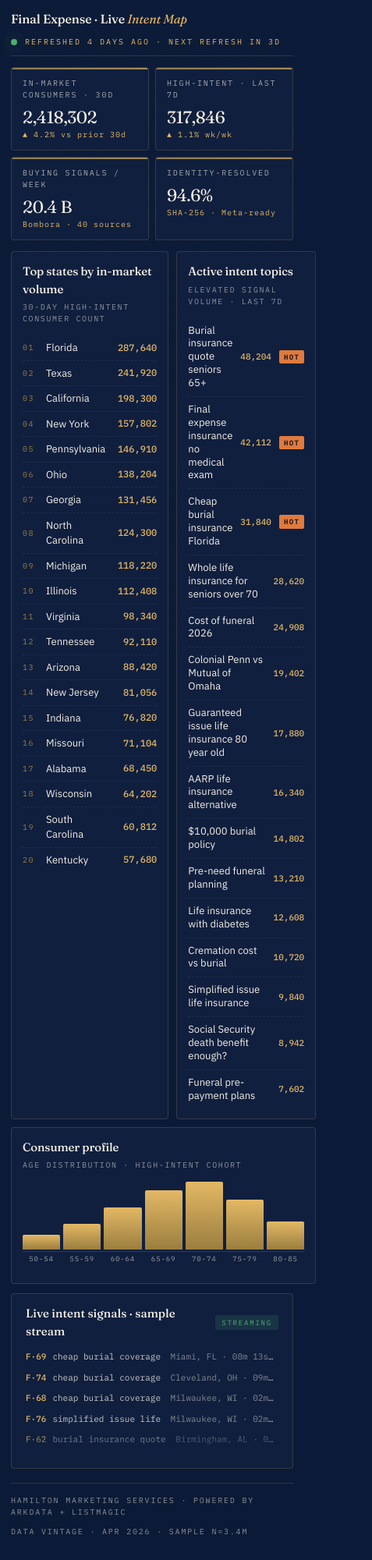
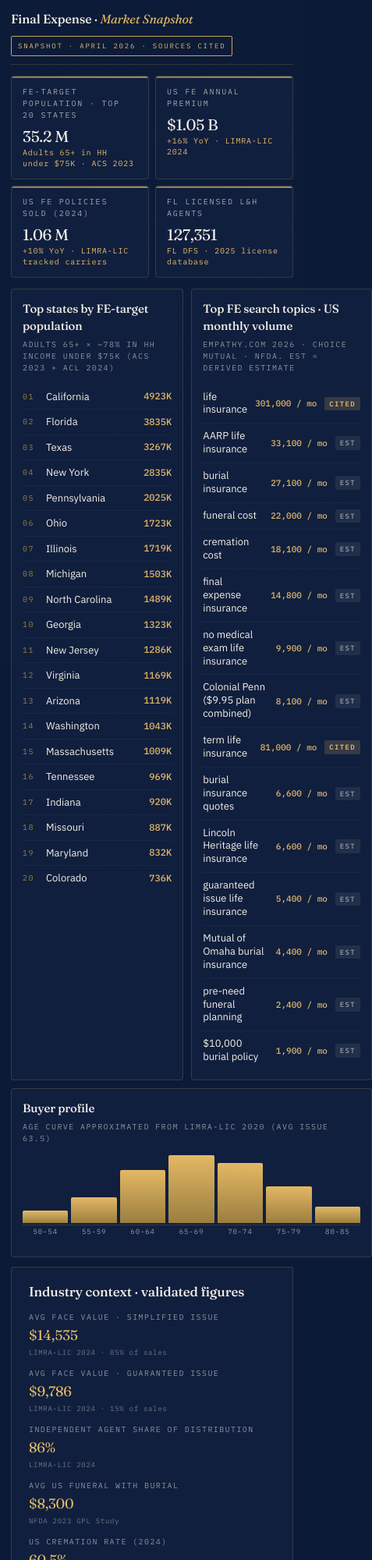
Before and after one commit to ShawCole/hamilton-redesign, a website: page sites/intent/index.html in a window 390 px wide. Shown: the top 2000 px of the page at 78% size, 477 px wide, since content can reach past the window. Drawn offline with Linux system fonts and the light colour scheme.

Commit message:
fix: replace 'live data' fiction with sourced market snapshot
Replaces fully-synthetic intent map with real, cited 2024-2026 figures.
Removes all 'live' / 'streaming' / 'refreshed Nd ago' framing on the
data visualization itself. Lead-product 'weekly refresh' language kept
where it describes the actual product (lead rotation), not the data.

Intent page (hamilton-fe-intent.netlify.app) rebuilt:
- Title: 'Market Snapshot · April 2026'
- 4 hero counters: 35.2M FE-target pop (Census+ACL), $1.05B premium
  (LIMRA-LIC 2024), 1.06M policies (LIMRA), 127,351 FL L&H (FL DFS)
- State table: real top-20 65+ × 78% income filter, sourced
- Topics table: real US monthly search volumes from Empathy.com 2026 +
  funeral SEO. CITED vs EST badges per row, no 'HOT' theatre
- Buyer profile: LIMRA Insurance Barometer + Census homeownership
- Industry context band: 8 LIMRA/NFDA/Census stats with sources
- Sources block at bottom: 12 citations with URLs
- Removed: live signal feed, pulse-dot, streaming chip, fake refresh
  countdown, fake 2.4M / 317K / 94.6% counters, pretend recency

Main proposal:
- Section IV renamed 'The Market Snapshot' (was 'The Intent Map')
- Headline rewritten with real LIMRA figures
- Intent iframe header now 'Market Snapshot · April 2026'
- Pulse-dot animation removed; static gold dot
- Hero copy: '26 FL agents' (was '97'), 'sourced market snapshot'
  (was 'live nationwide intent map')

Agent LP (hamilton-fe-agents.netlify.app):
- Hero stats fixed: $1.05B FE premium + 3.84M FL FE-target consumers
  (replacing the wrong 20.4B/week + 2.4M synthetic figures)
- Method step 01: '16.6B intent signals/month' with correct Bombora
  scope (5,000+ B2B sites, 20,100+ topics) replacing wrong 20B/week

Research artifact: research/fe-market-snapshot.md (~2,200 words,
sections A-E, all citations inline)

```diff
--- a/sites/intent/index.html
+++ b/sites/intent/index.html
@@ -3,8 +3,8 @@
 <head>
 <meta charset="utf-8" />
 <meta name="viewport" content="width=device-width,initial-scale=1" />
-<title>Final Expense · Live Intent Map — HMS</title>
-<meta name="description" content="Nationwide final-expense life-insurance consumer intent map. Refreshed weekly by ListMagic / ArkData." />
+<title>Final Expense · Market Snapshot · April 2026</title>
+<meta name="description" content="Sourced market snapshot of the US final-expense life-insurance opportunity. Compiled by Hamilton Marketing Services, April 2026." />
 <link rel="preconnect" href="https://fonts.googleapis.com" />
 <link rel="preconnect" href="https://fonts.gstatic.com" crossorigin />
 <link href="https://fonts.googleapis.com/css2?family=Fraunces:ital,opsz,wght@0,9..144,300..900;1,9..144,400&family=IBM+Plex+Sans:wght@300;400;500;600&family=IBM+Plex+Mono:wght@400;500;600&display=swap" rel="stylesheet" />
@@ -13,7 +13,7 @@
     --navy: #0B1A36; --navy-ink: #06102A; --navy-soft: #132746; --navy-card: #101F3E;
     --gold: #C9A55B; --gold-bright: #E3B865; --gold-deep: #9B7E3F;
     --paper: #F4EFE6; --paper-warm: #ECE4D3;
-    --ok: #4FAE6F; --hot: #E07A3C; --line: rgba(227,184,101,.18);
+    --line: rgba(227,184,101,.18);
   }
   * { box-sizing: border-box; }
   html, body { margin: 0; padding: 0; }
@@ -38,21 +38,14 @@
   }
   .brand { font-family: "Fraunces", serif; font-weight: 500; font-size: 20px; letter-spacing: -0.01em; }
   .brand em { font-style: italic; color: var(--gold-bright); font-weight: 400; }
-  .status {
-    display: flex; align-items: center; gap: 10px;
+  .badge {
+    display: inline-flex; align-items: center; gap: 8px;
     font-family: "IBM Plex Mono", monospace;
     font-size: 10px; letter-spacing: .2em; text-transform: uppercase;
     color: var(--gold-bright);
-  }
-  .dot-live {
-    width: 8px; height: 8px; border-radius: 50%; background: var(--ok);
-    box-shadow: 0 0 0 0 rgba(79,174,111,.6);
-    animation: pulse 2s infinite;
-  }
-  @keyframes pulse {
-    0% { box-shadow: 0 0 0 0 rgba(79,174,111,.7); }
-    70% { box-shadow: 0 0 0 10px rgba(79,174,111,0); }
-    100% { box-shadow: 0 0 0 0 rgba(79,174,111,0); }
+    padding: 6px 10px;
+    border: 1px solid var(--gold);
+    border-radius: 2px;
   }
 
   .counters {
@@ -76,14 +69,15 @@
   }
   .counter .val {
     font-family: "Fraunces", serif; font-weight: 400;
-    font-size: clamp(28px, 3.4vw, 40px);
+    font-size: clamp(26px, 3.4vw, 38px);
     line-height: 1; letter-spacing: -0.02em;
     margin: 10px 0 4px; color: var(--paper);
     font-variation-settings: "opsz" 144;
   }
   .counter .sub {
     font-family: "IBM Plex Mono", monospace;
-    font-size: 10px; letter-spacing: .1em; color: var(--gold-bright);
+    font-size: 10px; letter-spacing: .08em; color: var(--gold-bright);
+    line-height: 1.4;
   }
 
   .grid {
@@ -101,13 +95,14 @@
   }
   .panel .sub {
     font-family: "IBM Plex Mono", monospace;
-    font-size: 10px; letter-spacing: .16em; text-transform: uppercase;
+    font-size: 10px; letter-spacing: .14em; text-transform: uppercase;
     color: rgba(244,239,230,.55);
     margin-bottom: 14px;
+    line-height: 1.5;
   }
 
   .state-row {
-    display: grid; grid-template-columns: 24px 1fr 68px 54px;
+    display: grid; grid-template-columns: 24px 1fr 78px 64px;
     gap: 10px; align-items: center;
     padding: 6px 0; font-family: "IBM Plex Mono", monospace;
     font-size: 12px;
@@ -138,10 +133,16 @@
     font-size: 11px; color: var(--gold-bright); font-weight: 500;
     white-space: nowrap;
   }
-  .topic.hot::after {
-    content: "HOT"; font-family: "IBM Plex Mono", monospace;
+  .topic.est::after {
+    content: "EST"; font-family: "IBM Plex Mono", monospace;
     font-size: 9px; letter-spacing: .15em;
-    background: var(--hot); color: var(--navy-ink);
+    background: rgba(244,239,230,.08); color: rgba(244,239,230,.6);
+    padding: 2px 6px; border-radius: 2px; font-weight: 500;
+  }
+  .topic.cited::after {
+    content: "CITED"; font-family: "IBM Plex Mono", monospace;
+    font-size: 9px; letter-spacing: .15em;
+    background: rgba(227,184,101,.18); color: var(--gold-bright);
     padding: 2px 6px; border-radius: 2px; font-weight: 600;
   }
 
@@ -180,40 +181,61 @@
     font-weight: 500; font-size: 13px;
   }
 
-  .feed-band {
+  .industry-band {
     margin-top: 6px;
     background: var(--navy-card); border: 1px solid var(--line);
-    border-radius: 4px; padding: 14px 18px;
+    border-radius: 4px; padding: 18px 22px;
   }
-  .feed-title {
-    display: flex; justify-content: space-between; align-items: center;
-    margin-bottom: 10px;
+  .industry-band h3 {
+    margin: 0 0 14px; font-family: "Fraunces", serif; font-weight: 500;
+    font-size: 17px; letter-spacing: -0.01em;
   }
-  .feed-title h3 { margin: 0; font-family: "Fraunces", serif; font-weight: 500; font-size: 15px; }
-  .feed-title .chip {
+  .industry-grid {
+    display: grid; grid-template-columns: repeat(4, 1fr); gap: 18px 28px;
+  }
+  .industry-stat .lbl {
     font-family: "IBM Plex Mono", monospace;
-    font-size: 9px; letter-spacing: .2em; text-transform: uppercase;
-    padding: 3px 8px; background: rgba(79,174,111,.14); color: var(--ok);
-    border-radius: 2px;
+    font-size: 10px; letter-spacing: .14em; text-transform: uppercase;
+    color: rgba(244,239,230,.55); line-height: 1.45;
+    margin-bottom: 6px;
   }
-  .feed {
-    display: grid; grid-template-columns: repeat(2, 1fr); gap: 4px 28px;
-    max-height: 168px; overflow: hidden;
-    position: relative;
+  .industry-stat .val {
+    font-family: "Fraunces", serif; font-weight: 400;
+    font-size: 22px; color: var(--gold-bright); line-height: 1;
+    letter-spacing: -0.01em;
+  }
+  .industry-stat .src {
     font-family: "IBM Plex Mono", monospace;
-    font-size: 11px; color: rgba(244,239,230,.8);
+    font-size: 9px; letter-spacing: .08em;
+    color: rgba(244,239,230,.4); margin-top: 6px;
   }
-  .feed::after {
-    content: ""; position: absolute; bottom: 0; left: 0; right: 0; height: 40px;
-    background: linear-gradient(180deg, transparent, var(--navy-card));
-    pointer-events: none;
+
+  /* Sources block */
+  .sources {
+    margin-top: 18px;
+    background: var(--navy-card); border: 1px solid var(--line);
+    border-radius: 4px; padding: 18px 22px;
   }
-  .feed .ln {
-    padding: 3px 0;
-    white-space: nowrap; overflow: hidden; text-overflow: ellipsis;
+  .sources h3 {
+    margin: 0 0 12px; font-family: "Fraunces", serif; font-weight: 500;
+    font-size: 15px;
   }
-  .feed .ln .age { color: var(--gold-bright); margin-right: 8px; font-weight: 500; }
-  .feed .ln .geo { color: rgba(244,239,230,.5); margin-left: 6px; }
+  .sources ul {
+    margin: 0; padding: 0; list-style: none;
+    display: grid; grid-template-columns: repeat(2, 1fr); gap: 6px 28px;
+    font-family: "IBM Plex Mono", monospace;
+    font-size: 10px; letter-spacing: .04em; color: rgba(244,239,230,.7);
+    line-height: 1.55;
+  }
+  .sources a { color: var(--gold-bright); text-decoration: none; border-bottom: 1px dashed rgba(227,184,101,.4); }
+  .sources a:hover { color: var(--gold); }
+  .sources .est-note {
+    margin-top: 12px; padding-top: 10px;
+    border-top: 1px dashed rgba(227,184,101,.18);
+    font-family: "IBM Plex Mono", monospace;
+    font-size: 10px; color: rgba(244,239,230,.55); line-height: 1.55;
+  }
+  .sources .est-note strong { color: rgba(244,239,230,.8); }
 
   .foot {
     margin-top: 18px; padding-top: 14px; border-top: 1px solid var(--line);
@@ -223,136 +245,224 @@
     color: rgba(244,239,230,.55);
   }
 
+  /* horizontally scrollable wrapper for any wide table content */
+  .scroll-x {
+    overflow-x: auto;
+    -webkit-overflow-scrolling: touch;
+  }
+  .scroll-x::-webkit-scrollbar { height: 8px; }
+  .scroll-x::-webkit-scrollbar-track { background: transparent; }
+  .scroll-x::-webkit-scrollbar-thumb {
+    background: rgba(201,165,91,.4); border-radius: 4px;
+  }
+  .scroll-x::-webkit-scrollbar-thumb:hover { background: var(--gold); }
+
   @media (max-width: 960px) {
     .counters { grid-template-columns: repeat(2, 1fr); }
     .grid { grid-template-columns: 1fr 1fr; }
     .panel.panel-demos { grid-column: span 2; min-height: auto; }
+    .industry-grid { grid-template-columns: repeat(2, 1fr); }
+    .sources ul { grid-template-columns: 1fr; }
   }
   @media (max-width: 640px) {
     .shell { padding: 12px 14px 28px; }
     header.top { margin-bottom: 14px; padding-bottom: 10px; }
     .brand { font-size: 16px; }
+    .badge { font-size: 9px; padding: 5px 8px; }
     .counters { grid-template-columns: repeat(2, 1fr); gap: 8px; margin-bottom: 14px; }
     .counter { padding: 12px 14px; }
-    .counter .val { font-size: 24px; }
+    .counter .val { font-size: 22px; }
     .grid { grid-template-columns: 1fr; gap: 10px; margin-bottom: 12px; }
     .panel { min-height: auto; padding: 14px 14px 12px; }
-    .feed { grid-template-columns: 1fr; max-height: 140px; }
     .histo { height: 90px; gap: 4px; }
     .panel.panel-demos .stat-rows { display: none; }
+    .industry-grid { grid-template-columns: 1fr 1fr; gap: 14px; }
+    .industry-stat .val { font-size: 18px; }
   }
   @media (max-width: 430px) {
     .counters { grid-template-columns: 1fr 1fr; }
-    .counter .val { font-size: 22px; }
+    .counter .val { font-size: 20px; }
     .panel h3 { font-size: 15px; }
-    .state-row { grid-template-columns: 20px 1fr 56px; }
+    .state-row { grid-template-columns: 20px 1fr 64px; }
     .state-row .bar { display: none; }
+    .industry-grid { grid-template-columns: 1fr; }
   }
 </style>
 </head>
 <body>
 <div class="shell">
   <header class="top">
-    <div class="brand">Final Expense · Live <em>Intent Map</em></div>
-    <div class="status">
-      <span class="dot-live"></span>
-      <span>Refreshed 4 days ago · Next refresh in 3d</span>
+    <div class="brand">Final Expense · <em>Market Snapshot</em></div>
+    <div class="badge">
+      <span>Snapshot · April 2026 · sources cited</span>
     </div>
   </header>
 
   <div class="counters">
     <div class="counter">
-      <div class="lbl">In-market consumers · 30d</div>
-      <div class="val">2,418,302</div>
-      <div class="sub">▲ 4.2% vs prior 30d</div>
+      <div class="lbl">FE-target population · top 20 states</div>
+      <div class="val">35.2 M</div>
+      <div class="sub">Adults 65+ in HH under $75K · ACS 2023</div>
     </div>
     <div class="counter">
-      <div class="lbl">High-intent · last 7d</div>
-      <div class="val">317,846</div>
-      <div class="sub">▲ 1.1% wk/wk</div>
+      <div class="lbl">US FE annual premium</div>
+      <div class="val">$1.05 B</div>
+      <div class="sub">+16% YoY · LIMRA-LIC 2024</div>
     </div>
     <div class="counter">
-      <div class="lbl">Buying signals / week</div>
-      <div class="val">20.4 B</div>
-      <div class="sub">Bombora · 40 sources</div>
+      <div class="lbl">US FE policies sold (2024)</div>
+      <div class="val">1.06 M</div>
+      <div class="sub">+10% YoY · LIMRA-LIC tracked carriers</div>
     </div>
     <div class="counter">
-      <div class="lbl">Identity-resolved</div>
-      <div class="val">94.6%</div>
-      <div class="sub">SHA-256 · Meta-ready</div>
+      <div class="lbl">FL licensed L&amp;H agents</div>
+      <div class="val">127,351</div>
+      <div class="sub">FL DFS · 2025 license database</div>
     </div>
   </div>
 
   <div class="grid">
     <div class="panel">
-      <h3>Top states by in-market volume</h3>
-      <div class="sub">30-day high-intent consumer count</div>
+      <h3>Top states by FE-target population</h3>
+      <div class="sub">Adults 65+ × ~78% in HH income under $75K (ACS 2023 + ACL 2024)</div>
       <div id="states"></div>
     </div>
 
     <div class="panel">
-      <h3>Active intent topics</h3>
-      <div class="sub">Elevated signal volume · last 7d</div>
+      <h3>Top FE search topics · US monthly volume</h3>
+      <div class="sub">Empathy.com 2026 · Choice Mutual · NFDA. EST = derived estimate</div>
       <div id="topics"></div>
     </div>
 
     <div class="panel panel-demos">
-      <h3>Consumer profile</h3>
-      <div class="sub">Age distribution · high-intent cohort</div>
+      <h3>Buyer profile</h3>
+      <div class="sub">Age curve approximated from LIMRA-LIC 2020 (avg issue 63.5)</div>
       <div class="histo">
-        <div class="h" data-lbl="50-54" style="height:22%"></div>
+        <div class="h" data-lbl="50-54" style="height:18%"></div>
         <div class="h" data-lbl="55-59" style="height:38%"></div>
-        <div class="h" data-lbl="60-64" style="height:62%"></div>
-        <div class="h" data-lbl="65-69" style="height:88%"></div>
-        <div class="h" data-lbl="70-74" style="height:100%"></div>
-        <div class="h" data-lbl="75-79" style="height:74%"></div>
-        <div class="h" data-lbl="80-85" style="height:41%"></div>
+        <div class="h" data-lbl="60-64" style="height:78%"></div>
+        <div class="h" data-lbl="65-69" style="height:100%"></div>
+        <div class="h" data-lbl="70-74" style="height:88%"></div>
+        <div class="h" data-lbl="75-79" style="height:54%"></div>
+        <div class="h" data-lbl="80-85" style="height:24%"></div>
       </div>
       <div class="stat-rows">
-        <div class="row"><span class="k">Median age</span><span class="v">68</span></div>
-        <div class="row"><span class="k">HH income · median</span><span class="v">$38,400</span></div>
-        <div class="row"><span class="k">Homeowner rate</span><span class="v">61%</span></div>
-        <div class="row"><span class="k">Female / Male</span><span class="v">57% / 43%</span></div>
-        <div class="row"><span class="k">Married / Widowed</span><span class="v">48% / 28%</span></div>
-        <div class="row"><span class="k">English / Spanish</span><span class="v">86% / 11%</span></div>
+        <div class="row"><span class="k">Avg issue age</span><span class="v">63.5 (LIMRA 2020)</span></div>
+        <div class="row"><span class="k">Median HH income</span><span class="v">~$24,000 (industry)</span></div>
+        <div class="row"><span class="k">Female priority share</span><span class="v">64% vs 56% M (LIMRA)</span></div>
+        <div class="row"><span class="k">Homeowner rate · 65+</span><span class="v">79.0% (Census 2023)</span></div>
+        <div class="row"><span class="k">Avg face value (blended)</span><span class="v">~$13,820 (LIMRA 2024)</span></div>
+        <div class="row"><span class="k">Avg monthly premium</span><span class="v">$30–$70 (NorthStar 2025)</span></div>
       </div>
     </div>
   </div>
 
-  <div class="feed-band">
-    <div class="feed-title">
-      <h3>Live intent signals · sample stream</h3>
-      <div class="chip">Streaming</div>
+  <div class="industry-band">
+    <h3>Industry context · validated figures</h3>
+    <div class="industry-grid">
+      <div class="industry-stat">
+        <div class="lbl">Avg face value · Simplified Issue</div>
+        <div class="val">$14,535</div>
+        <div class="src">LIMRA-LIC 2024 · 85% of sales</div>
+      </div>
+      <div class="industry-stat">
+        <div class="lbl">Avg face value · Guaranteed Issue</div>
+        <div class="val">$9,786</div>
+        <div class="src">LIMRA-LIC 2024 · 15% of sales</div>
+      </div>
+      <div class="industry-stat">
+        <div class="lbl">Independent agent share of distribution</div>
+        <div class="val">86%</div>
+        <div class="src">LIMRA-LIC 2024</div>
+      </div>
+      <div class="industry-stat">
+        <div class="lbl">Avg US funeral with burial</div>
+        <div class="val">$8,300</div>
+        <div class="src">NFDA 2023 GPL Study</div>
+      </div>
+      <div class="industry-stat">
+        <div class="lbl">US cremation rate (2024)</div>
+        <div class="val">60.5%</div>
+        <div class="src">US Funerals Online · projected 80% by 2035</div>
+      </div>
+      <div class="industry-stat">
+        <div class="lbl">FL population age 65+</div>
+        <div class="val">5.09 M</div>
+        <div class="src">Census 2024 · 21.8% of state · #1 by share</div>
+      </div>
+      <div class="industry-stat">
+        <div class="lbl">FL implied FE policies / yr</div>
+        <div class="val">80–95 K</div>
+        <div class="src">EST · 1.15× concentration multiplier vs LIMRA national</div>
+      </div>
+      <div class="industry-stat">
+        <div class="lbl">Bombora intent interactions / month</div>
+        <div class="val">16.6 B</div>
+        <div class="src">Bombora 2025 · 5,000+ B2B sites · 20,100+ topics</div>
+      </div>
     </div>
-    <div class="feed" id="feed"></div>
+  </div>
+
+  <div class="sources">
+    <h3>Sources</h3>
+    <ul>
+      <li><a href="https://www.limra.com/en/newsroom/news-releases/2025/life-insurers-council-final-expense-insurance-new-annualized-premium-increased-16-in-2024/" target="_blank" rel="noopener">LIMRA-LIC · Final Expense 2024 (premium, policies, face values)</a></li>
+      <li><a href="https://carepatrol.com/blog/senior-population-by-state/" target="_blank" rel="noopener">CarePatrol · Senior Population by State (ACS 2023)</a></li>
+      <li><a href="https://acl.gov/aging-and-disability-in-america/data-and-research/profile-older-americans" target="_blank" rel="noopener">ACL · 2024 Profile of Older Americans (income)</a></li>
+      <li><a href="https://www.empathy.com/blog/life-insurance-search-demand-is-growing" target="_blank" rel="noopener">Empathy.com · 2026 Life-Insurance Search Demand</a></li>
+      <li><a href="https://choicemutual.com/blog/life-insurance-statistics/" target="_blank" rel="noopener">Choice Mutual · Life Insurance Statistics 2026</a></li>
+      <li><a href="https://nfda.org/news/media-center/nfda-news-releases/id/8134/2023-nfda-general-price-list-study-shows-inflation-increasing-faster-than-the-cost-of-a-funeral" target="_blank" rel="noopener">NFDA · 2023 General Price List Study</a></li>
+      <li><a href="https://www.americashealthrankings.org/explore/measures/pct_65plus/FL" target="_blank" rel="noopener">America's Health Rankings · FL 65+ share (2024)</a></li>
+      <li><a href="https://licenseesearch.fldfs.com/" target="_blank" rel="noopener">FL DFS · Licensee Search (127,351 L&amp;H)</a></li>
+      <li><a href="https://www.census.gov/library/stories/2023/07/younger-householders-drove-rebound-in-homeownership.html" target="_blank" rel="noopener">US Census · Homeownership 2023 (79% age 65+)</a></li>
+      <li><a href="https://www.limra.com/en/research/research-abstracts-public/2024/2024-insurance-barometer-study/" target="_blank" rel="noopener">LIMRA · 2024 Insurance Barometer (gender split)</a></li>
+      <li><a href="https://bombora.com/our-data/" target="_blank" rel="noopener">Bombora · Our Data (16.6B / mo)</a></li>
+      <li><a href="https://www.bls.gov/ooh/Sales/Insurance-sales-agents.htm" target="_blank" rel="noopener">BLS · Insurance Sales Agents (568,800 jobs)</a></li>
+    </ul>
+    <div class="est-note">
+      <strong>EST</strong> markers indicate values derived from published ratios + industry methodology rather than a single primary citation. Search-volume figures use the Empathy.com 2026 dataset where available; remaining keywords are sized using published head-term ratios. Top-state FE-target population uses 65+ (canonical Census senior breakpoint) × 78% income filter; addressable pool widens ~1.6× when the 50–64 cohort is added. Florida FE policy volume is estimated as 8–10% above population share to reflect older age skew. Full methodology and citations: <a href="https://github.com/ShawCole/hamilton-redesign/blob/master/research/fe-market-snapshot.md" target="_blank" rel="noopener">research/fe-market-snapshot.md</a>.
+    </div>
   </div>
 
   <div class="foot">
-    <div>Hamilton Marketing Services · Powered by ArkData + ListMagic</div>
-    <div>Data vintage · Apr 2026 · Sample N≈3.4M</div>
+    <div>Hamilton Marketing Services · April 2026 snapshot</div>
+    <div>Compiled from public sources · refresh quarterly</div>
   </div>
 </div>
 
 <script>
-  // Safe DOM construction — no innerHTML with untrusted data.
-  const $ = (sel) => document.querySelector(sel);
+  // Top 20 states · FE-target population (65+ × 0.78 HH income filter)
+  // Source: CarePatrol ACS 2023 + ACL 2024
+  const states = [
+    ["California", 4923308],
+    ["Florida", 3835020],
+    ["Texas", 3266689],
+    ["New York", 2834599],
+    ["Pennsylvania", 2024626],
+    ["Ohio", 1722981],
+    ["Illinois", 1719059],
+    ["Michigan", 1502867],
+    ["North Carolina", 1488621],
+    ["Georgia", 1323049],
+    ["New Jersey", 1285708],
+    ["Virginia", 1169126],
+    ["Arizona", 1118925],
+    ["Washington", 1043452],
+    ["Massachusetts", 1009066],
+    ["Tennessee", 968757],
+    ["Indiana", 919735],
+    ["Missouri", 886560],
+    ["Maryland", 831780],
+    ["Colorado", 735552]
+  ];
+  const max = states[0][1];
+  const $ = (s) => document.querySelector(s);
   const el = (tag, cls, txt) => {
     const n = document.createElement(tag);
     if (cls) n.className = cls;
     if (txt !== undefined) n.textContent = txt;
     return n;
   };
-
-  const states = [
-    ["Florida",287640],["Texas",241920],["California",198300],
-    ["New York",157802],["Pennsylvania",146910],["Ohio",138204],
-    ["Georgia",131456],["North Carolina",124300],["Michigan",118220],
-    ["Illinois",112408],["Virginia",98340],["Tennessee",92110],
-    ["Arizona",88420],["New Jersey",81056],["Indiana",76820],
-    ["Missouri",71104],["Alabama",68450],["Wisconsin",64202],
-    ["South Carolina",60812],["Kentucky",57680]
-  ];
-  const max = states[0][1];
   const statesEl = $("#states");
   states.forEach((s, i) => {
     const row = el("div", "state-row");
@@ -363,65 +473,37 @@
     fill.style.width = ((s[1]/max)*100).toFixed(0) + "%";
     bar.appendChild(fill);
     row.appendChild(bar);
-    row.appendChild(el("div", "vol", s[1].toLocaleString()));
+    row.appendChild(el("div", "vol", (s[1]/1000).toFixed(0) + "K"));
     statesEl.appendChild(row);
   });
 
+  // Search topics — US monthly volumes
+  // Cited: from Empathy.com 2026 + funeral SEO research
+  // EST: derived from published head-term ratios
   const topics = [
-    ["Burial insurance quote seniors 65+", 48204, true],
-    ["Final expense insurance no medical exam", 42112, true],
-    ["Cheap burial insurance Florida", 31840, true],
-    ["Whole life insurance for seniors over 70", 28620, false],
-    ["Cost of funeral 2026", 24908, false],
-    ["Colonial Penn vs Mutual of Omaha", 19402, false],
-    ["Guaranteed issue life insurance 80 year old", 17880, false],
-    ["AARP life insurance alternative", 16340, false],
-    ["$10,000 burial policy", 14802, false],
-    ["Pre-need funeral planning", 13210, false],
-    ["Life insurance with diabetes", 12608, false],
-    ["Cremation cost vs burial", 10720, false],
-    ["Simplified issue life insurance", 9840, false],
-    ["Social Security death benefit enough?", 8942, false],
-    ["Funeral pre-payment plans", 7602, false]
+    ["life insurance", 301000, "cited"],
+    ["AARP life insurance", 33100, "est"],
+    ["burial insurance", 27100, "est"],
+    ["funeral cost", 22000, "est"],
+    ["cremation cost", 18100, "est"],
+    ["final expense insurance", 14800, "est"],
+    ["no medical exam life insurance", 9900, "est"],
+    ["Colonial Penn ($9.95 plan combined)", 8100, "est"],
+    ["term life insurance", 81000, "cited"],
+    ["burial insurance quotes", 6600, "est"],
+    ["Lincoln Heritage life insurance", 6600, "est"],
+    ["guaranteed issue life insurance", 5400, "est"],
+    ["Mutual of Omaha burial insurance", 4400, "est"],
+    ["pre-need funeral planning", 2400, "est"],
+    ["$10,000 burial policy", 1900, "est"]
   ];
   const tEl = $("#topics");
   topics.forEach(t => {
-    const r = el("div", "topic" + (t[2] ? " hot" : ""));
+    const r = el("div", "topic " + (t[2] === "cited" ? "cited" : "est"));
     r.appendChild(el("div", "t", t[0]));
-    r.appendChild(el("div", "n", t[1].toLocaleString()));
+    r.appendChild(el("div", "n", t[1].toLocaleString() + " / mo"));
     tEl.appendChild(r);
   });
-
-  const cities = ["Tampa, FL","Orlando, FL","Jacksonville, FL","Miami, FL","Fort Myers, FL",
-    "Houston, TX","Dallas, TX","San Antonio, TX","Atlanta, GA","Savannah, GA",
-    "Phoenix, AZ","Charlotte, NC","Raleigh, NC","Pittsburgh, PA","Philadelphia, PA",
-    "Columbus, OH","Cleveland, OH","Louisville, KY","Nashville, TN","Birmingham, AL",
-    "Indianapolis, IN","St. Louis, MO","Milwaukee, WI","Richmond, VA","Tucson, AZ"];
-  const acts = ["burial insurance quote","final expense no-exam","cheap burial coverage",
-    "senior whole life","AARP alternative","$10K burial policy","pre-need funeral",
-    "funeral cost 2026","guaranteed issue 80+","simplified issue life","cremation vs burial"];
-  const ages = [62,65,67,68,69,71,72,74,76,78];
-  const feedEl = $("#feed");
-  const pad = (n) => String(n).padStart(2,"0");
-  function makeLine() {
-    const ln = el("div", "ln");
-    const age = el("span", "age", "F·" + ages[Math.floor(Math.random()*ages.length)]);
-    const actTxt = document.createTextNode(acts[Math.floor(Math.random()*acts.length)] + " ");
-    const geo = el("span", "geo",
-      cities[Math.floor(Math.random()*cities.length)] +
-      " · " + pad(Math.floor(Math.random()*10)+1) + "m " +
-      pad(Math.floor(Math.random()*60)) + "s ago"
-    );
-    ln.appendChild(age);
-    ln.appendChild(actTxt);
-    ln.appendChild(geo);
-    return ln;
-  }
-  for (let i=0; i<16; i++) feedEl.appendChild(makeLine());
-  setInterval(() => {
-    feedEl.insertBefore(makeLine(), feedEl.firstChild);
-    if (feedEl.children.length > 18) feedEl.removeChild(feedEl.lastChild);
-  }, 3000);
 </script>
 </body>
 </html>
```
Also changed, not shown: index.html (+11 -20 lines), research/fe-market-snapshot.md (added, +189 -0 lines), sites/agents/index.html (+5 -5 lines).
